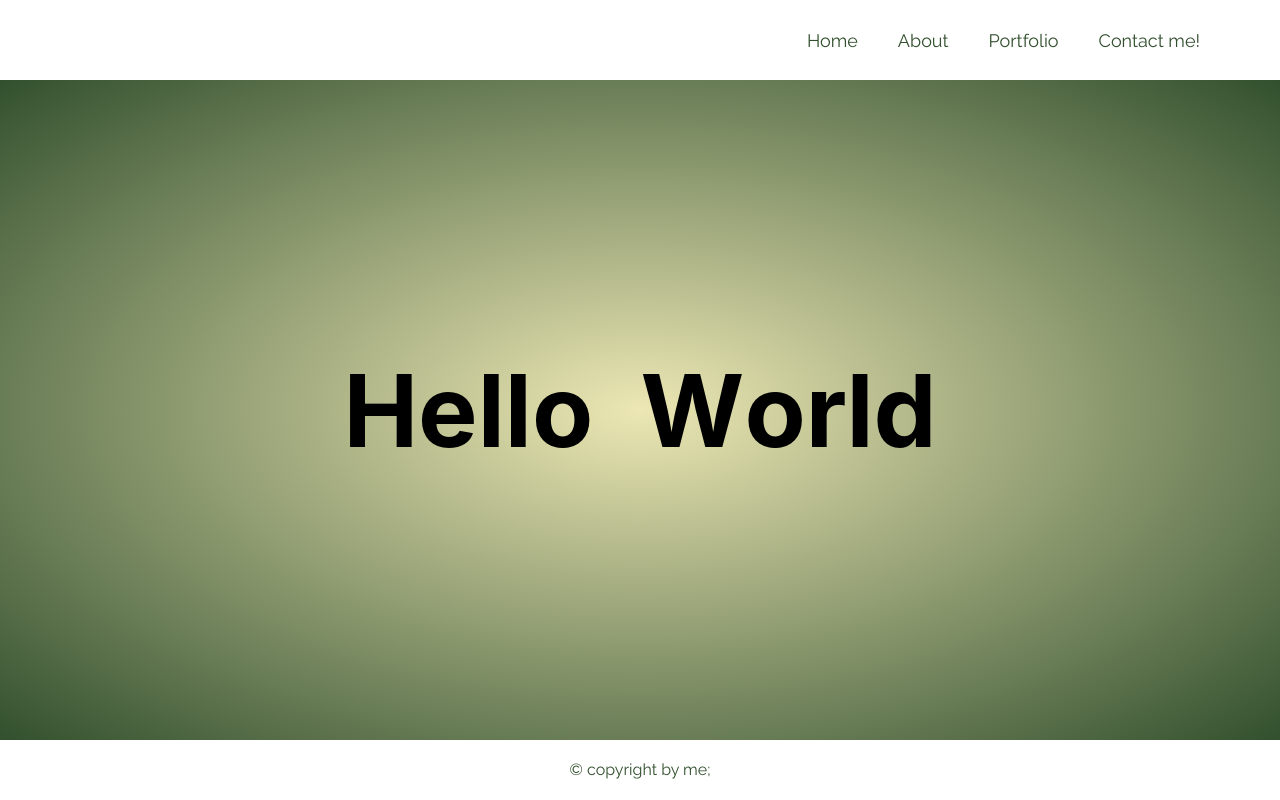
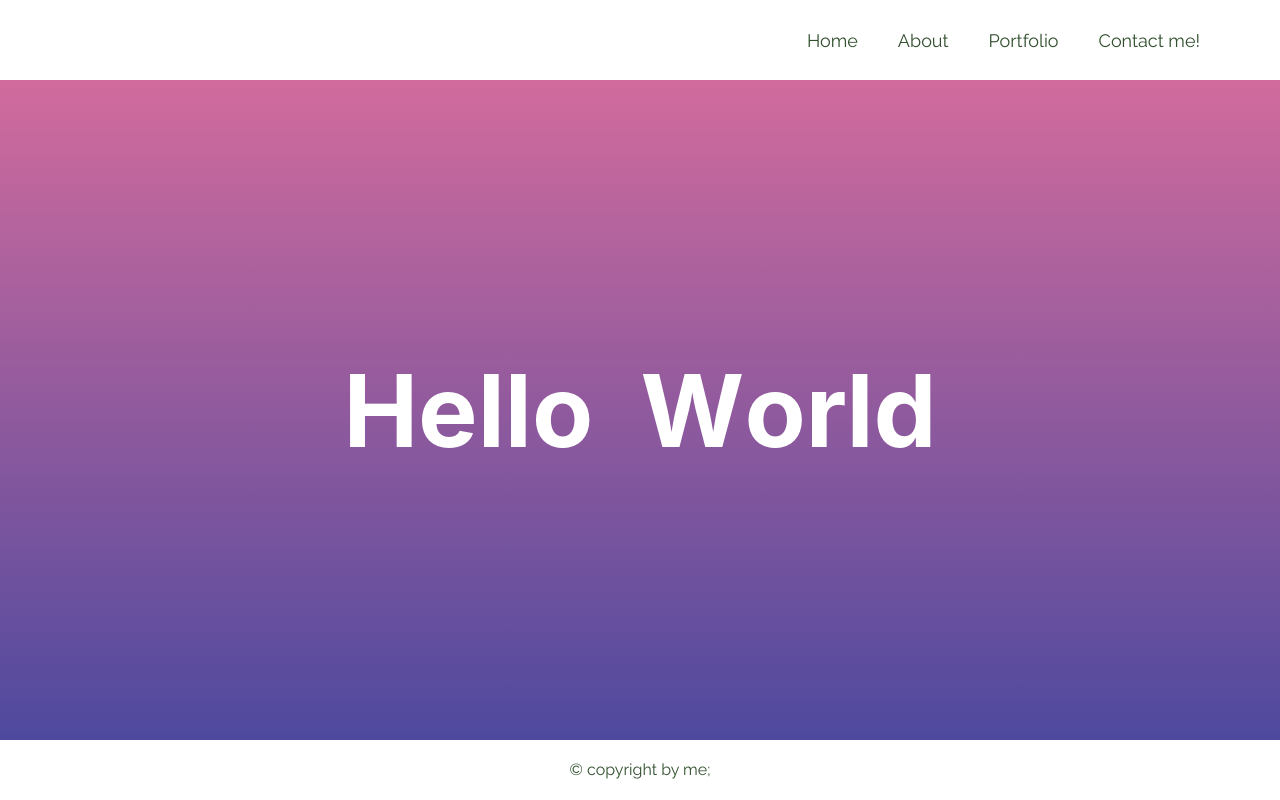
Before and after one commit to KristinaProject/portfolio-app, a React (Create React App) app: page / in a window 1280 px wide. Built offline with nearby package versions, Linux system fonts and the light colour scheme.

Commit message:
style: chaged main colors, working on animation

```diff
--- a/src/components/Main.jsx
+++ b/src/components/Main.jsx
@@ -27,19 +27,28 @@ function Trail({ open, children, ...props }) {
           className="trails-text"
           style={{
             ...rest,
-            transform: to(
-              [
-                x.to({
-                  range: [0, 0.9, 1],
-                  output: [0, 1.2, 1],
-                }),
+            transform: [
+              x.to({ range: [0, 0.9, 1], output: [0, 1.2, 1] }),
               y.to({
                 range: [0, 0.9, 1],
                 output: [0, 0.8, 1],
               }),
+            (x, y) => `scale(${x},${y})`
             ],
-              (x, y) => `scale(${x},${y})`
-            ),
+
+            // to(
+            // [
+            // x.to({
+            //   range: [0, 0.9, 1],
+            //   output: [0, 1.2, 1],
+            // }),
+            // y.to({
+            //   range: [0, 0.9, 1],
+            //   output: [0, 0.8, 1],
+            // }),
+            // ],
+            // (x, y) => `scale(${x},${y})`
+            // ),
           }}
         >
           {items[index]}
@@ -49,36 +58,37 @@ function Trail({ open, children, ...props }) {
   );
 }
 
-function Sqeez({ children }) {
-  const [state, toggle] = useState(false);
-  const { x, y } = useSpring({
-    from: { x: !state ? 1 : 0, y: !state ? 1 : 0 },
-    to: { x: 1, y: 1 },
-    config: { mass: 0.5, tension: 120, friction: 2, precision: 0.001 },
-    reset: state,
-    onStart: (state) => toggle(false),
-  });
+function Sqeez({ letter }) {
+  // const [state, toggle] = useState(false);
+  // const { x, y } = useSpring({
+  //   from: { x: !state ? 1 : 0, y: !state ? 1 : 0 },
+  //   to: { x: 1, y: 1 },
+  //   config: { mass: 0.5, tension: 120, friction: 2, precision: 0.001 },
+  //   reset: false,
+  //   reverse: state,
+  // onStart: (state) => toggle(false),
+  // });
 
   return (
     <animated.div
-      onMouseEnter={() => toggle(true)}
-      style={{
-        transform: to(
-          [
-            x.to({
-              range: [0, 0.3, 1],
-              output: [1, 1.3, 1],
-            }),
-            y.to({
-              range: [0, 0.3, 1],
-              output: [0, 0.7, 1],
-            }),
-          ],
-          (x, y) => `scale(${x},${y})`
-        ),
-      }}
+    // onMouseEnter={() => toggle(!state)}
+    // style={{
+    //   transform: to(
+    //     [
+    //       x.to({
+    //         range: [0, 0.3, 1],
+    //         output: [1, 1.3, 1],
+    //       }),
+    //       y.to({
+    //         range: [0, 0.3, 1],
+    //         output: [0, 0.7, 1],
+    //       }),
+    //     ],
+    //     (x, y) => `scale(${x},${y})`
+    //   ),
+    // }}
     >
-      {children}
+      {letter}
     </animated.div>
   );
 }
@@ -87,12 +97,14 @@ export function Main() {
   return (
     <div id="main">
       <Trail>
-        {Hello.map((word) => (
-          <Sqeez className="letter">{word}</Sqeez>
+        {Hello.map((letter) => (
+          <Sqeez className="letter" key={letter} letter={letter} />
         ))}
+      </Trail>
       &nbsp;&nbsp;
-        {World.map((word) => (
-          <Sqeez className="letter">{word}</Sqeez>
+      <Trail>
+        {World.map((letter) => (
+          <Sqeez className="letter" key={letter} letter={letter} />
         ))}
       </Trail>
     </div>
--- a/src/styles/_main.scss
+++ b/src/styles/_main.scss
@@ -2,11 +2,12 @@
 @use './mixins' as m;
 
 #main {
-  background: radial-gradient(v.$main-light, v.$main-dark);
+  background: linear-gradient(#D26B9D, #4E499E);
   @include m.flex-center;
   justify-content: center;
   font-size: 100px;
   font-weight: bold;
+  color: white;
 
   div {
     transition: .3s color;
```
Lines whose indentation alone changed are shown as unchanged.
